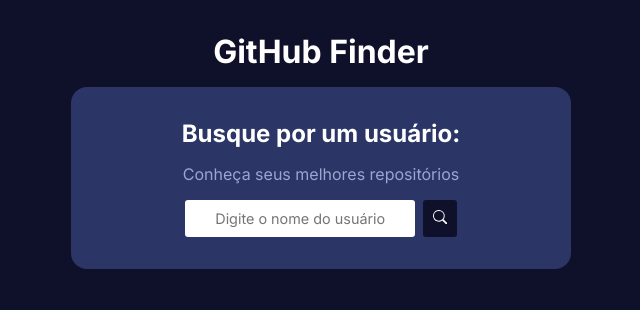
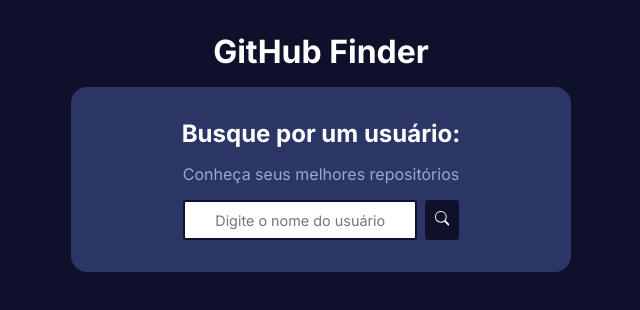
Before and after one commit to luizrodrigues12/github-finder, a React (Vite) app: page /#/ in a window 1280 px wide. Shown: the top 310 px of the page, without its empty margins (319-959 px from the left). Built offline with nearby package versions, Linux system fonts and the light colour scheme.

Commit message:
Lidando com input usuário vazio

```diff
--- a/src/components/Search.module.css
+++ b/src/components/Search.module.css
@@ -33,3 +33,7 @@
   background-color: #0e1129;
   cursor: pointer;
 }
+
+.search__container__input {
+  border: 2px solid #0e1129;
+}
--- a/src/components/Search.tsx
+++ b/src/components/Search.tsx
@@ -1,18 +1,24 @@
-type SearchProps = {
-  loadUser: (userName: string) => Promise<void>;
-};
-
 import { KeyboardEvent } from "react";
 import classes from "./Search.module.css";
 import { useState } from "react";
 import { BsSearch } from "react-icons/bs";
 
+// Tipo
+type SearchProps = {
+  loadUser: (userName: string) => Promise<void>;
+};
+
 const Search = ({ loadUser }: SearchProps) => {
   const [userName, setUserName] = useState("");
 
+  //Manipular aperto da tecla enter
   const handleKeyDown = (e: KeyboardEvent) => {
     if (e.key === "Enter") {
-      loadUser(userName);
+      if (userName === "") {
+        alert("Nenhum usuário digitado!");
+      } else {
+        loadUser(userName);
+      }
     }
   };
 
@@ -22,6 +28,7 @@
       <p className={classes.search__p}>Conheça seus melhores repositórios</p>
       <div className={classes.search__container}>
         <input
+          name="input"
           type="text"
           placeholder="Digite o nome do usuário"
           onChange={(e) => setUserName(e.target.value)}
@@ -29,7 +36,13 @@
           onKeyDown={handleKeyDown}
         />
         <button
-          onClick={() => loadUser(userName)}
+          onClick={() => {
+            if (userName === "") {
+              alert("Nenhum usuário digitado!");
+            } else {
+              loadUser(userName);
+            }
+          }}
           className={classes.search__container__button}
         >
           <BsSearch />
--- a/src/routes/Home.tsx
+++ b/src/routes/Home.tsx
@@ -6,9 +6,11 @@
 import classes from "../App.module.css";
 
 function Home() {
+  //STATES
   const [user, setUser] = useState<UserProps | null>(null);
   const [error, setError] = useState(false);
 
+  //CARREGAR USUÁRIO
   const loadUser = async (userName: string) => {
     setError(false);
     setUser(null);
@@ -21,8 +23,8 @@
       return;
     }
 
+    //INFORMAÇÕES DO USUÁRIO
     const { avatar_url, login, location, followers, following } = data;
-
     const userData: UserProps = {
       avatar_url,
       login,
```
